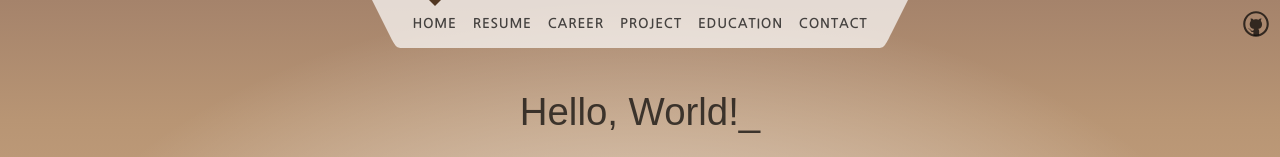
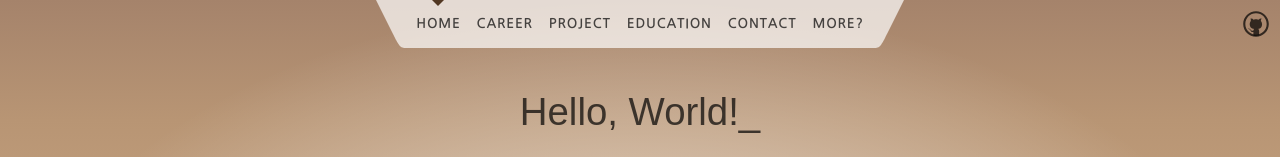
Before and after one commit to hellojennpark/hellojennpark.com, a SvelteKit app: page /ko/home in a window 1280 px wide. Shown: the top 157 px of the page. Built offline with nearby package versions, Linux system fonts and the light colour scheme; a web font is replaced by a local one.

Commit message:
Remove resume link and add more link to the header

```diff
--- a/src/routes/Header.svelte
+++ b/src/routes/Header.svelte
@@ -27,9 +27,6 @@
 				<!-- svelte-ignore a11y-invalid-attribute -->
 				<a href="#" on:click={redirect}>Home</a>
 			</li>
-			<li aria-current={isActive('resume') ? 'page' : undefined}>
-				<a href={generatePath('resume')}>Resume</a>
-			</li>
 			<li aria-current={isActive('career') ? 'page' : undefined}>
 				<a href={generatePath('career')}>Career</a>
 			</li>
@@ -41,6 +38,9 @@
 			</li>
 			<li aria-current={isActive('contact') ? 'page' : undefined}>
 				<a href={generatePath('contact')}>Contact</a>
+			</li>
+			<li aria-current={isActive('more') ? 'page' : undefined}>
+				<a href={generatePath('more')}>More?</a>
 			</li>
 		</ul>
 		<svg viewBox="0 0 2 3" aria-hidden="true">
```
